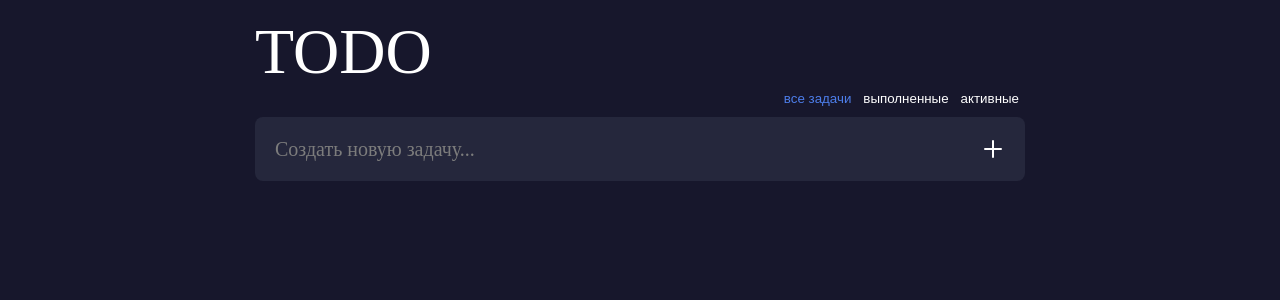
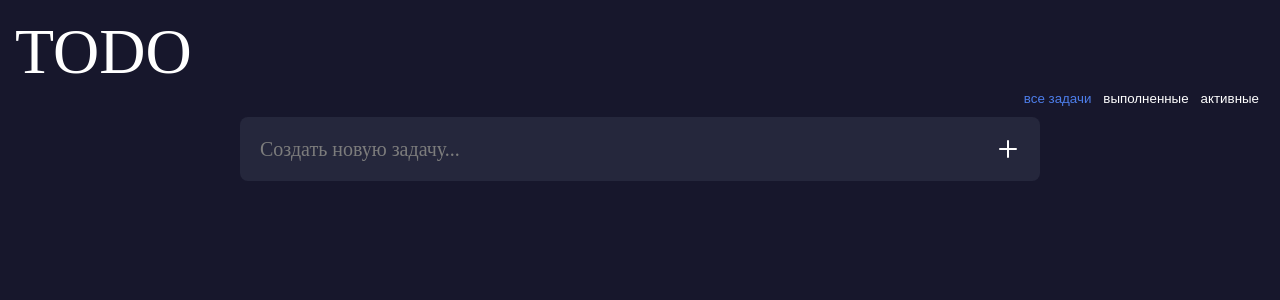
Before and after one commit to navzlet/Todo-list, a React (Create React App) app: page / in a window 1280 px wide. Shown: the top 300 px of the page. Built offline with nearby package versions, Linux system fonts and the light colour scheme.

Commit message:
fixed adaptive

```diff
--- a/src/todo/todo.scss
+++ b/src/todo/todo.scss
@@ -2,7 +2,7 @@
   padding: 15px;
   display: flex;
   align-items: center;
-  width: 800px;
+  width: 100%;
   flex-direction: column;
 }
 
@@ -83,6 +83,8 @@ button {
 
 .task__text {
   word-wrap: break-word;
+  word-break: break-all;
+  width: 100%;
   max-width: 650px;
   color: #ffffff;
   font-size: 20px;
```
